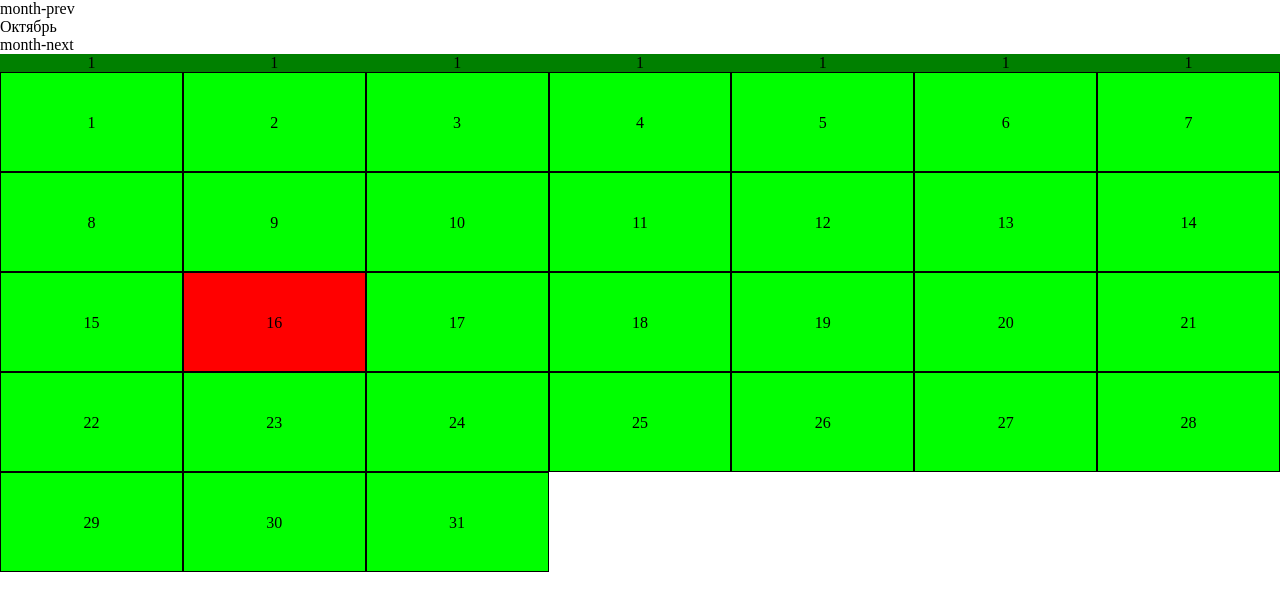
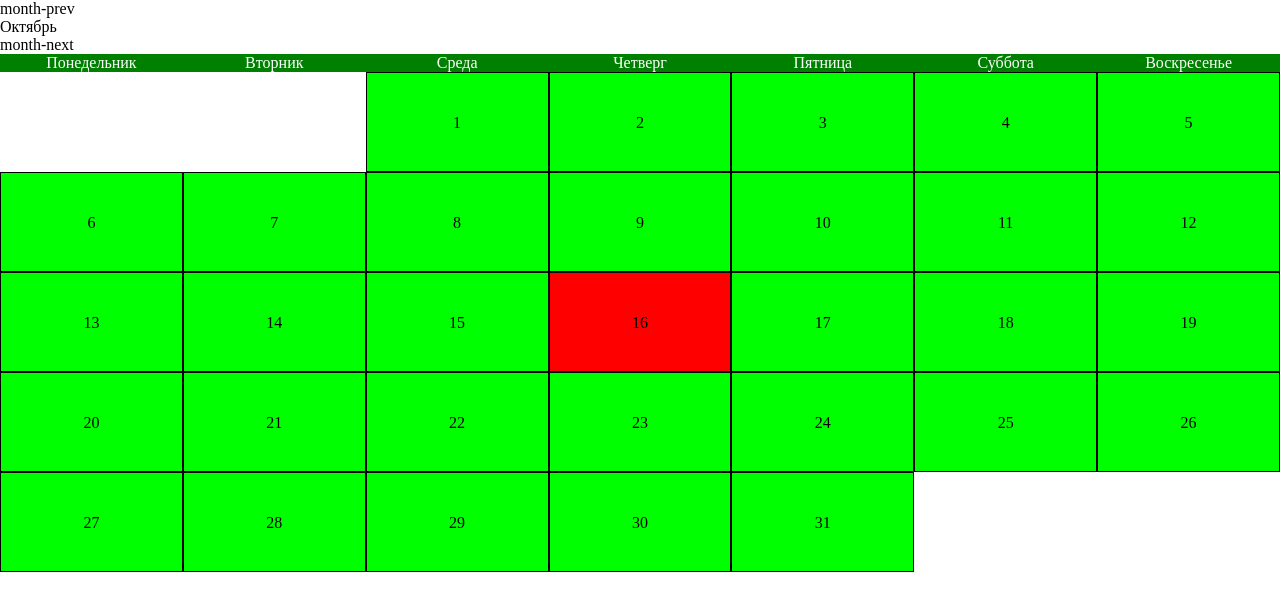
Before and after one commit to itstep-msk/P140217, a PHP site: page /calendar.html in a window 1280 px wide. Shown: the top 611 px of the page. Run offline with PHP 8.4, Linux system fonts and the light colour scheme.

Commit message:
update CALENDAR APP

```diff
--- a/APP/CALENDAR/calendar.html
+++ b/APP/CALENDAR/calendar.html
@@ -13,17 +13,16 @@
 		<div class="month-number"></div>
 		<div class="month-next">month-next</div>
 	</div>
-	<div class="weekday">
-		<div class="weekday-item">1</div>
-		<div class="weekday-item">1</div>
-		<div class="weekday-item">1</div>
-		<div class="weekday-item">1</div>
-		<div class="weekday-item">1</div>
-		<div class="weekday-item">1</div>
-		<div class="weekday-item">1</div>
-	</div>
+	<div class="weekdays"></div>
 	<div class="days"></div>
+</div>
 
+<div class="popup">
+	<div class="popup-close">X</div>
+	<div class="popup-caption"></div>
+	<input class="popup-name">
+	<textarea class="popup-text"></textarea>
+	<input type="submit" class="popup-button">
 </div>
 
 <script src="js/jquery-3.3.1.min.js"></script>
--- a/APP/CALENDAR/css/style.css
+++ b/APP/CALENDAR/css/style.css
@@ -2,14 +2,15 @@ body {
 	margin: 0;
 }
 
-.weekday {
+.weekdays {
 	display: flex;
 }
 
 .weekday-item {
-	flex-grow: 1;
+	width: 100%;
 	background: green;
 	text-align: center;
+	color: white;
 }
 
 .days {
@@ -27,6 +28,26 @@ body {
     line-height: 100px;
 }
 
+.empty {
+	width: 14.285714%;
+    height: 100px;
+}
+
 .today {
 	background: red;
 }
+
+.popup {
+	width: 400px;
+	height: 200px;
+	position: absolute;
+	left: 0;
+	right: 0;
+	top: 0;
+	bottom: 0;
+	margin: auto;
+	background: yellow;
+	display: none;
+	text-align: center;
+	font-size: 40px;
+}
--- a/APP/CALENDAR/js/script.js
+++ b/APP/CALENDAR/js/script.js
@@ -1,7 +1,19 @@
 var date = new Date();
+var DB = {};
 var days = $(".days");
+var weekdays = $(".weekdays");
+var popup = {
+	parent: $(".popup"),
+	caption: $(".popup-caption"),
+	close: $(".popup-close"),
+	name: $(".popup-name"),
+	text: $(".popup-text"),
+	button: $(".popup-button"),
+}
 var template = {
-	day: "<div class='day'></div>"
+	day: "<div class='day'></div>",
+	weekday: "<div class='weekday-item'></div>",
+	empty: "<div class='empty'></div>"
 }
 var el = {
 	month: {
@@ -14,10 +26,37 @@ var names = {
 	months: ["Январь","Февраль","Март","Апрель","Май","Июнь","Июль","Август","Сентябрь","Октябрь","Ноябрь","Декабрь"],
 	weekdays: ["Понедельник","Вторник","Среда","Четверг","Пятница","Суббота","Воскресенье"]
 }
+// POPUP
+popup.close.on("click", function() {
+	popup.parent.hide();
+})
+
+popup.button.on("click", function() {
+	console.log(popup.caption.html() + ":" + popup.name.val() + ":" + popup.text.val());
+	addToDB(date.getFullYear(),date.getMonth(),popup.parent.attr("data-day"), popup.name.val() + ":" + popup.text.val())
+	console.log(DB)
+})
+// /POPUP
+
+days.on("click", ".day", function() {
+	popup.caption.html(date.getFullYear() + "/" + date.getMonth() + "/" + $(this).attr("data-day"))
+	popup.parent.show();
+	popup.parent.attr("data-day", $(this).attr("data-day"))
+})
 
 Date.prototype.daysInMonth = function() {
 	return 32 - new Date(date.getFullYear(), date.getMonth(), 32).getDate();
 };
+
+function addToDB(year, month, day, data) {
+	if(!(year in DB)) {
+		DB[year] = {};
+	}
+	if(!(month in DB[year])) {
+		DB[year][month] = {};
+	}
+	DB[year][month][day] = data;
+}
 
 function selectThisDay(){
 	$(".day[data-day='" + date.getDate() + "']").addClass("today")
@@ -39,13 +78,24 @@ function createMonth() {
 }
 
 function addingDays() {
+	for(var i = 0; i < date.getDay(); i++) {
+		days.append(template.empty);
+	}
+
 	for(var i = 1; i <= date.daysInMonth(); i++) {
 		days.append(template.day).find(".day").last().html(i).attr("data-day",i);
 	}
 }
 
+function addingWeekdays() {
+	for(var i = 0; i < 7; i++) {
+		weekdays.append(template.weekday).find(".weekday-item").last().html(names.weekdays[i]);
+	}
+}
+
 function init() {
 	addingDays();
+	addingWeekdays();
 	createMonth();
 	selectThisDay();
 }
```
